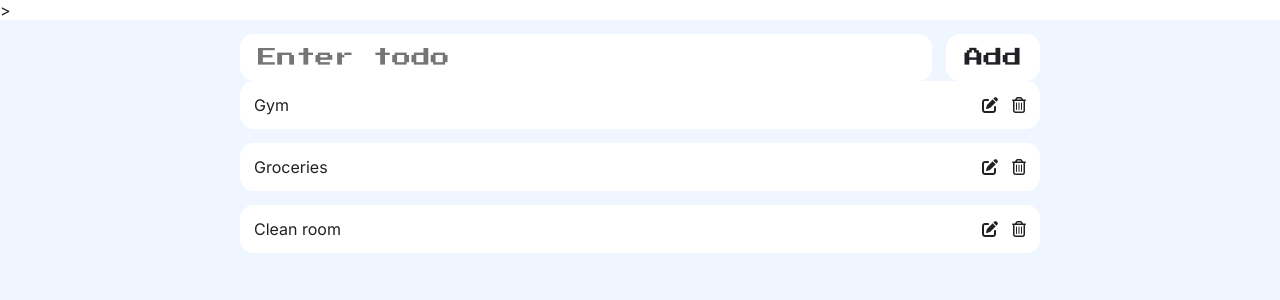
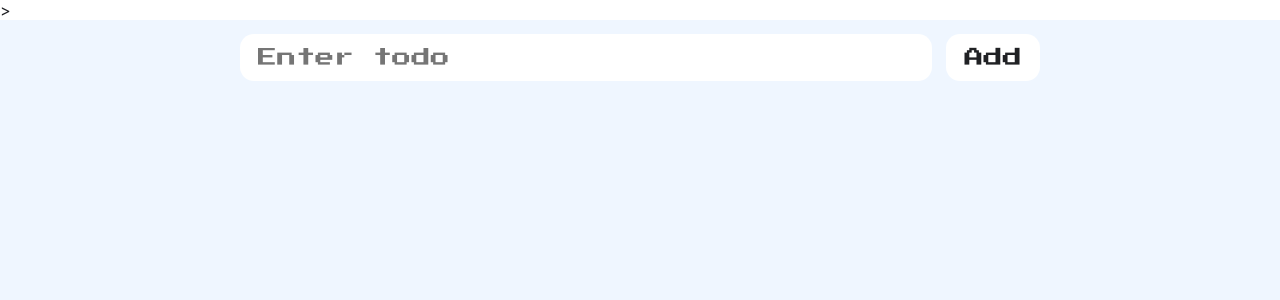
Before and after one commit to HarryLiu4154/todo_list, a React (Vite) app: page / in a window 1280 px wide. Shown: the top 300 px of the page. Built offline with nearby package versions, Linux system fonts and the light colour scheme.

Commit message:
implemented adding todos

```diff
--- a/src/App.jsx
+++ b/src/App.jsx
@@ -1,18 +1,20 @@
 import TodoInput from "./components/TodoInput"
 import TodoList from "./components/TodoList"
+import { useState } from "react"
 
 function App() {
 
-  let todos = [
-    "Gym",
-    "Groceries",
-    "Clean room"
-  ];
+  const [todos, setTodos] = useState([]);
+
+  function handleAddTodos(newTodo) {
+    const newTodoList = [...todos, newTodo];
+    setTodos(newTodoList);
+  }
 
   return (
     <main>
-      <TodoInput />
-      <TodoList todos={todos}/>
+      <TodoInput handleAddTodos={handleAddTodos} />
+      <TodoList todos={todos} />
     </main>
   )
 }
--- a/src/components/TodoInput.jsx
+++ b/src/components/TodoInput.jsx
@@ -1,8 +1,18 @@
-export default function TodoInput() {
+import { useState } from "react";
+
+export default function TodoInput(props) {
+
+    const {handleAddTodos} = props;
+    const [todoValue, setTodoValue] = useState("");
+
     return (
         <header>
-            <input placeholder="Enter todo"></input>
-            <button>Add</button>
+            <input value={todoValue} onChange={(e) => setTodoValue(e.target.value)} placeholder="Enter todo" ></input>
+            <button onClick={() => {
+                    handleAddTodos(todoValue)
+                    setTodoValue("")
+                }
+            }>Add</button>
         </header>
     )
 }
```
